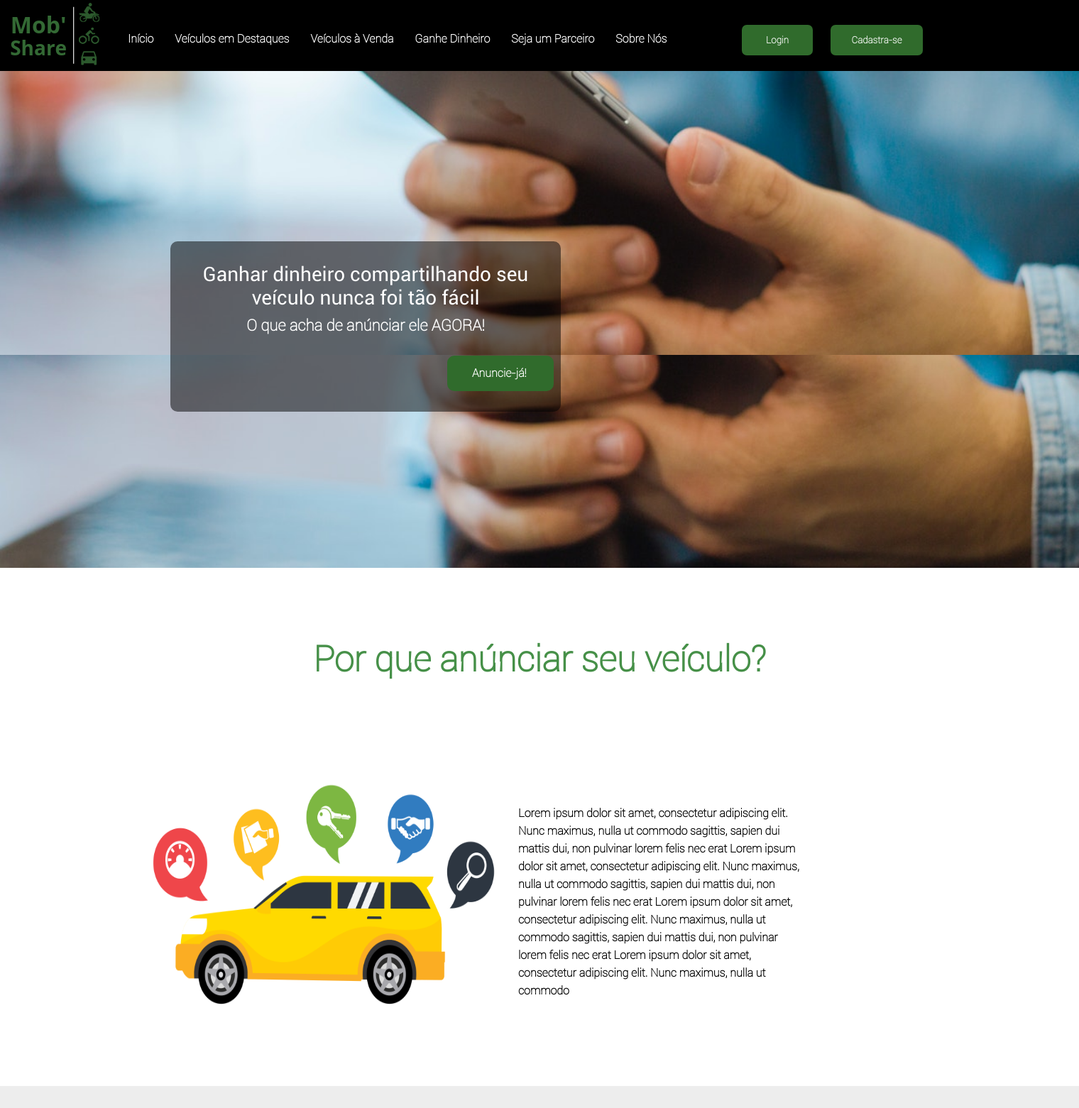
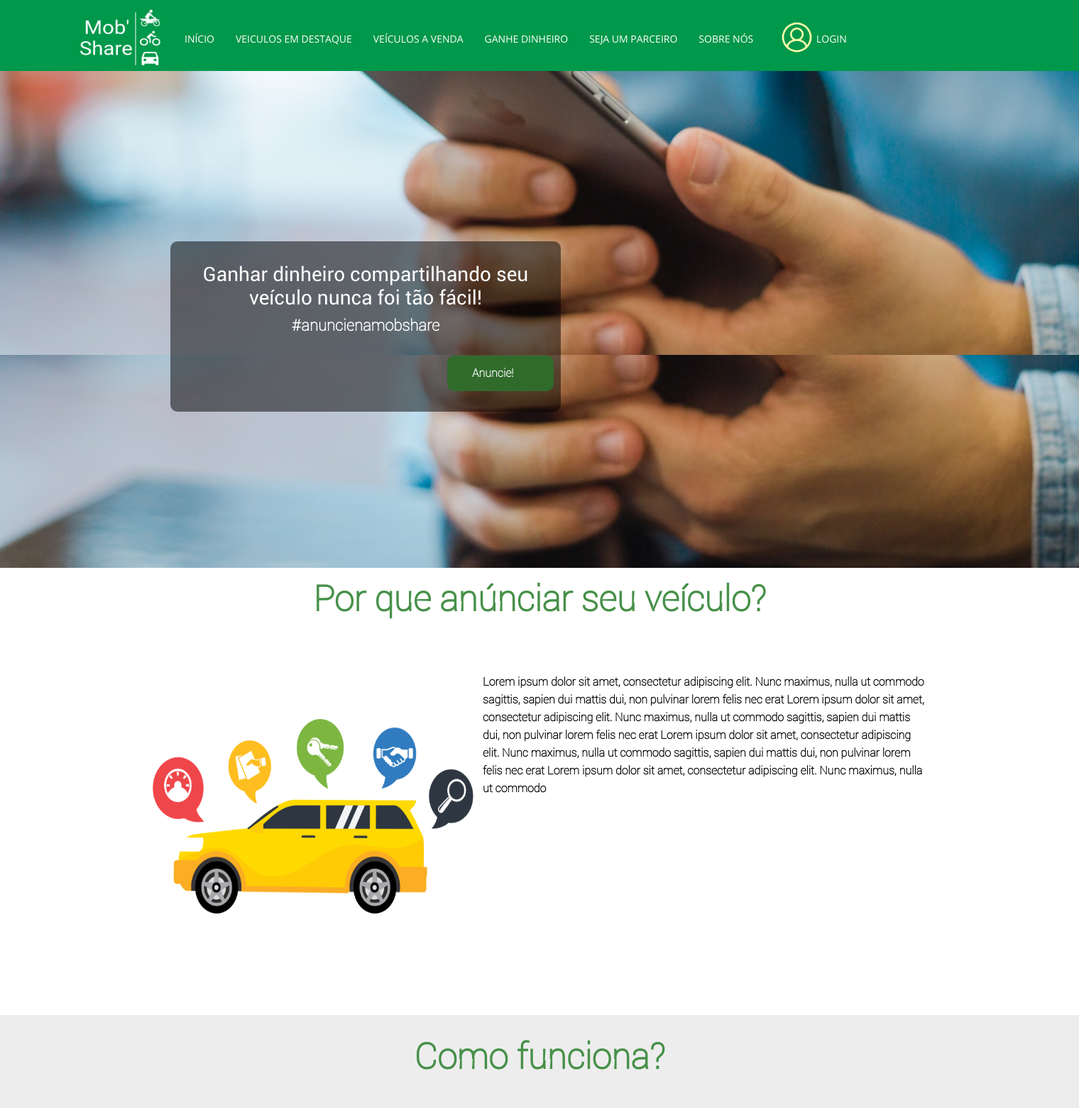
Before and after one commit to pushcodecontato/Web, a PHP site: page / in a window 1520 px wide. Shown: the top 1561 px of the page at 71% size. Run offline with PHP 8.4, Linux system fonts and the light colour scheme.

Commit message:
Alteração na home do site

```diff
--- a/view/css/estrutura.css
+++ b/view/css/estrutura.css
@@ -20,7 +20,7 @@
     src:url("../font/roboto/Roboto-Regular.ttf");
 }
 .cor_site_padrao{
-    background-color: #000000;
+    background-color: #00984A;
 }
 .cor_detalhe_site_padrao{
     background-color: #306b2c;
@@ -138,13 +136,13 @@
     height: 100px;
 }
 #segura_nav{
-    width:1500px;
+    width:1300px;
     height: inherit;
     margin: 0 auto;
 }
 #logo{
-    width:140px;
-    height: 100px;
+    width:120px;
+    height: 90px;
     /* border:1px solid black; */
     float: left;
     /* margin-top:px; */
@@ -155,9 +153,10 @@
     height: inherit;
     margin:auto auto;
     display: block;
+    margin-top: 10px;
 }
 .segura_menu{
-    width: 895px;
+    width: 850px;
     height: inherit;
     float: left;
     padding-top: 45px;
@@ -171,103 +170,41 @@
 .segura_menu li{
     float: left;
     margin-left: 30px;
-    font-family: "Roboto";
-    font-weight: bold;
-    font-size: 16px;
+    font-family: "OpenSans-Regular";
+    /* font-weight: bold;     */
+    font-size: 14px;
 }
 .menu_mais{
     color:white;
     cursor: pointer;
 
 }
-.sub_menu{
-    width: 181px;
-    height: 160px;
-    color: #fff;
-    position: relative;
-    display: none;
-    background-color: #306b2c;
-    border-radius: 10px;
-    margin-top: 4px;
-}
-.seta-baixo::after {
-    content: "";
-    display: inline-block;
-    vertical-align: middle;
-    margin-left: 5px;
-    margin-top: -2px;
-    border-left: 8px solid transparent;
-    border-right: 8px solid transparent;
-    border-top: 8px solid #fff;
-}
-.sub_menu li{
-    width:181px;
-    height: 40px;
-    padding-left: 15px;
-    padding-top: 10px;
-    background-color: #272727;
-    margin-left: 0px;
-    font-size: 14px;
-}
-.sub_menu li:hover{
-    background: rgb(128, 128, 128);
-}
-.sub_menu a:hover{
-    color:#ffffff;
-}
-.menu_mais:hover > .sub_menu{
-    display: block;
-}
-
-
 .segura_login{
     width: 256px;
     height: inherit;
     float: left;
-    padding-top: 35px;
+    padding-top: 30px;
+    margin-left: 20px;
+}
+.segura_login img{
+    width: 45px;
+    height: 45px;
+    float: left;
+}
+.segura_login p{
+    margin-left: 50px;
+    margin-top: 15px;
+    color:#fff;
+    font-family: "OpenSans-Regular";
+    font-size: 14px;
+}
 
-}
-#btnLogin{
-    border:none;
-    outline: none;
-    float: left;
-    color:white;
-    width:100px;
-    height: 43px;
-    border-radius:7px;
-    font-family: "Roboto";
-    font-weight: bold;
-    cursor: pointer;
-}
-#btnLogin:hover{
-    transition: 1s;
-    background: #34b236;
-}
-#btnCadastro{
-    border:none;
-    outline: none;
-    float: left;
-    color:white;
-    width:130px;
-    height: 43px;
-    border-radius:7px;
-    margin-left: 25px;
-    cursor: pointer;
-    font-family: "Roboto";
-    font-weight: bold;
-}
-#btnCadastro:hover{
-    transition: 1s;
-    background: #34b236;
-
-/* Fim cabeçalho */
-
-}
 /* footer */
 
 footer{
     width:100%;
     height: 375px;
+    padding-left: 30px;
 }
 .newsletter{
     width: 1300px;
--- a/view/css/home.css
+++ b/view/css/home.css
@@ -26,12 +26,12 @@
 .fundo_site_top{
     width: 100%;
     height: auto;
-    min-height: 1650px;
+    min-height: 1500px;
 }
 .section_anuncios{
     width: 100%;
     height: auto;
-    min-height: 730px;
+    min-height: 620px;
     margin: 0px auto;
 }
 
@@ -41,7 +41,7 @@
     min-height: 630px;
     margin-left: auto;
     margin-right: auto;
-     padding-top: 100px;
+     padding-top: 15px;
 }
 
 .titulo_section{
@@ -61,25 +61,25 @@
     border-radius: 10px;
 }
 .imagem_alugar_veiculo{
-    width:500px;
-    height: 450px;
+    width: 470px;
+    height: 400px;
     margin-left: 20px;
     float: left;
 }
 .imagem_alugar_veiculo img{
-    width:500px;
-    height: 450px;
+    width: 470px;
+    height: 400px;
 }
 .area_texto{
     width:623px;
     height: auto;
-    min-height: 450px;
+    min-height: 350px;
     float: left;
 
     margin-left: 5px;
-    padding-top: 100px;
+    /* padding-top: 100px;
     padding-left: 20px;
-    padding-right: 200px;
+    padding-right: 200px; */
     font-family: "Roboto";
     font-weight: bold;
     font-size: 16px;
@@ -136,8 +136,8 @@
 }
 .imagem_como_funciona{
     float: left;
-    width: 520px;
-    height: 400px;
+    width: 450px;
+    height: 350px;
     margin-top: 0px;
     margin-left: 30px;
     border-radius: 5px;
--- a/view/home.php
+++ b/view/home.php
@@ -6,7 +6,6 @@
     <title>Mob'Share</title>
     <link rel="stylesheet" type="text/css" media="screen" href="view/css/home.css"/>
     <script src="view/js/libs/jquery/jquery-3.3.1.js"></script>
-    <script src="view/js/pages/script_home.js"></script>
 </head>
 <body>
     <div id="principal">
@@ -19,25 +18,25 @@
                         </div>
                         <div class="segura_menu">
                             <ul>
-                                <li><a href="?home">Início</a></li>
-                                <li><a href="?melhores_anuncios">Veículos em Destaques</a></li>
-                                <li><a href="?principais_anuncios">Veículos à Venda</a></li>
-                                <li><a href="?como_ganhar_dinheiro">Ganhe Dinheiro</a></li>
-                                <li><a href="?parceiros">Seja um Parceiro</a></li>
-                                <li><a href="?sobre">Sobre Nós</a></li>
+                                <li><a href="?home">INÍCIO</a></li>
+                                <li><a href="?melhores_anuncios">VEICULOS EM DESTAQUE</a></li>
+                                <li><a href="?principais_anuncios">VEÍCULOS A VENDA</a></li>
+                                <li><a href="?como_ganhar_dinheiro">GANHE DINHEIRO</a></li>
+                                <li><a href="?parceiros">SEJA UM PARCEIRO</a></li>
+                                <li><a href="?sobre">SOBRE NÓS</a></li>
                             </ul>
                         </div>
                         <div class="segura_login">
-                            <input type="button" name="btmLogin" id="btnLogin" class="cor_detalhe_site_padrao" value="Login">
-                            <input type="button" name="btmCadastro" id="btnCadastro" value="Cadastra-se" class="cor_detalhe_site_padrao">
+                            <img src="view/imagem/login_amarelo.png" alt="login"><p>LOGIN</p>
                         </div>
                     </div>
                 </nav>
                 <div class="texto_chamativo">
-                    <p class="texto_primario">Ganhar dinheiro compartilhando seu veículo nunca foi tão fácil</p>
-                    <p class="texto_secundario">O que acha de anúnciar ele AGORA!</p>
+                    <p class="texto_primario">Ganhar dinheiro compartilhando seu veículo nunca foi tão fácil!</p>
+                    <p class="texto_secundario">#anuncienamobshare</p>
                     <div class="btn_anunciar">
-                        <a href="#">Anuncie-já!</a>
+                        <a href="#">Anuncie!</a>
+                        <!-- <a href="#">ANUNCIE!</a> -->
                     </div>
                 </div>
             </header>
@@ -45,7 +44,7 @@
         <div id="conteudo">
              <div class="fundo_site_top">
                 <section class="section_anuncios">
-                    <div id="div_anuncio" id="porque_anunciar">
+                    <div id="div_anuncio">
                         <h2 class="titulo_section font_white">Por que anúnciar seu veículo?</h2>
                         <div class="alugar_veiculo">
                             <div class="imagem_alugar_veiculo">
@@ -83,7 +82,8 @@
                 </section>
             </div>
             <section class="section_conteudo2" style="height:610px;" id="tipo_veiculos">
-                <h2 class="titulo_section font_green" style="font-size:50px; margin-top:100px;">O que pode ser alugador?</h2>
+
+                <h2 class="titulo_section font_green" style="font-size:50px; margin-top:30px;">O que pode ser alugador?</h2>
                 <div class="area_tipo_veiculo" >
                     <div class="tipos_veiculos">
 
@@ -109,7 +109,6 @@
                         </p>
                     </div>
                 </div>
-
             </section>
             <section class="section_conteudo_anuncios" id="destaques">
                 <div id="area_anuncios">
@@ -367,9 +366,11 @@
                 <div class="segura_contatos">
                     <h3> Quer entrar em contato? </h3>
                     <div id="telefone_email">
-                        <p><strong>Telefone</strong>: 0800 755 855</p>
-                        <p><strong>Telefone</strong>: 0800 755 855</p>
-                        <p><strong>E-mail</strong>: atendimento@mobshare.com.br</p>
+                        <p>Telefone:  0800 755 855</p>
+                        <p>Telefone:  0800 755 855</p>
+                        <p>E-mail: atendimento@mobshare.com.br</p>
+                        <img src="view/imagem/cracha_branco.png" alt="cracha">
+                        <p><a href="?cms/home_cms">Área administrativa</a></p>
                     </div>
                 </div>
                 <div class="mapa_site">
@@ -386,7 +387,7 @@
                         <p>Sobre a empresa</p>
                         <p>F.A.Q</p>
                         <p>Seja um parceio</p>
-                        <p><a href="?cms/home_cms">Área administrativa</a></p>
+
                     </div>
                 </div>
             </div>
@@ -394,13 +395,13 @@
             <div class="redes_sociais">
                 <p>Siga nós nas redes</p>
                 <div class="segura_rs" style="text-align: center;">
-                    <img src="view/imagem/f.png">
-                    <img src="view/imagem/i.png">
-                    <img src="view/imagem/t.png">
+                    <img src="view/imagem/instagram.png">
+                    <img src="view/imagem/facebook.png">
+                    <img src="view/imagem/twitter.png">
                 </div>
                 <p>Baixe nosso aplicativo na playstore</p>
                 <div class="playstore">
-                    <img class="center" style="display:block;" src="view/imagem/googleplay.png" width="128">
+                    <img class="center" style="display:block;" src="view/imagem/googleplay.png">
                 </div>
             </div>
         </div>
```
Also changed, not shown: other parts of view/css/estrutura.css (+26 -13 lines), view/imagem/Depois do café eu me expresso! (2).png (deleted), view/imagem/cracha.png (added), view/imagem/cracha_branco.png (added), view/imagem/facebook.png (added), view/imagem/facebookw.png (added), view/imagem/instagram.png (added), view/imagem/login_amarelo.png (added), view/imagem/login_branco.png (added), view/imagem/login_cinza.png (added), view/imagem/mob.png, view/imagem/twitter.png (added), 1 other file.
